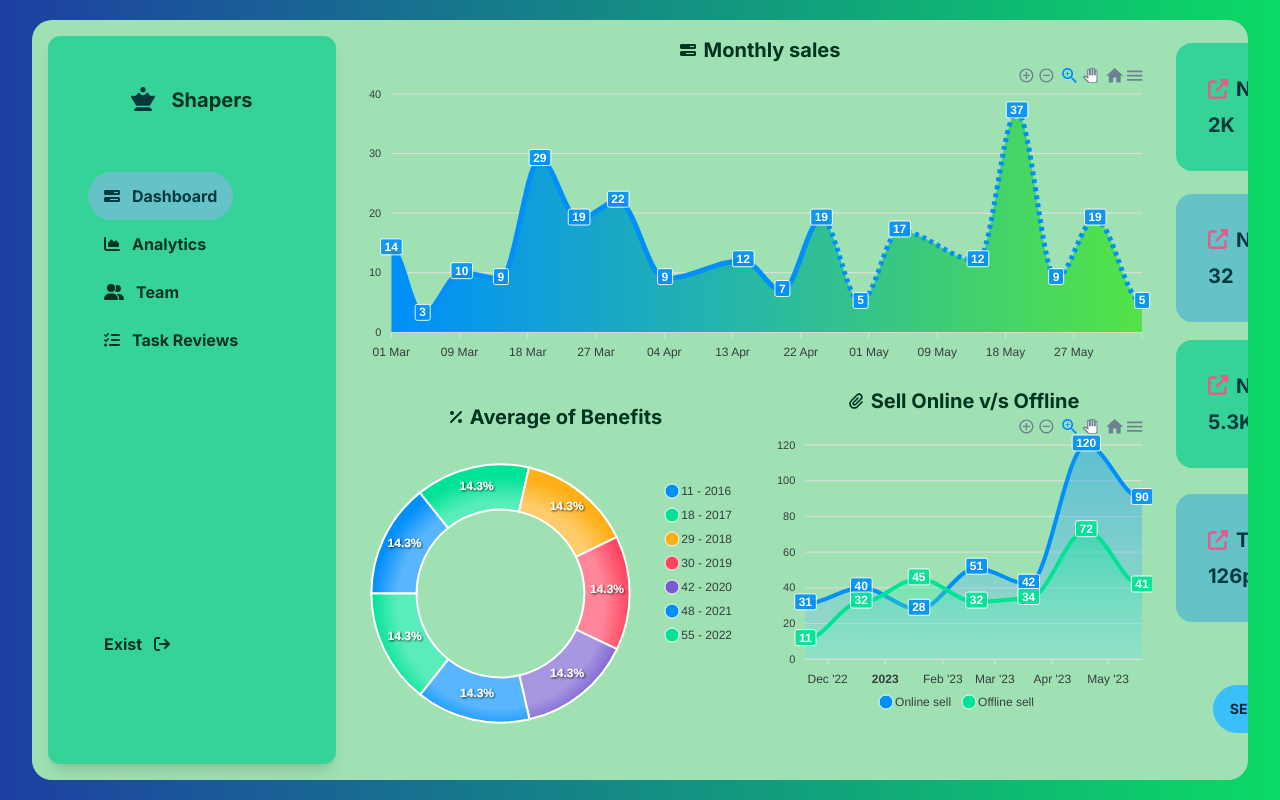
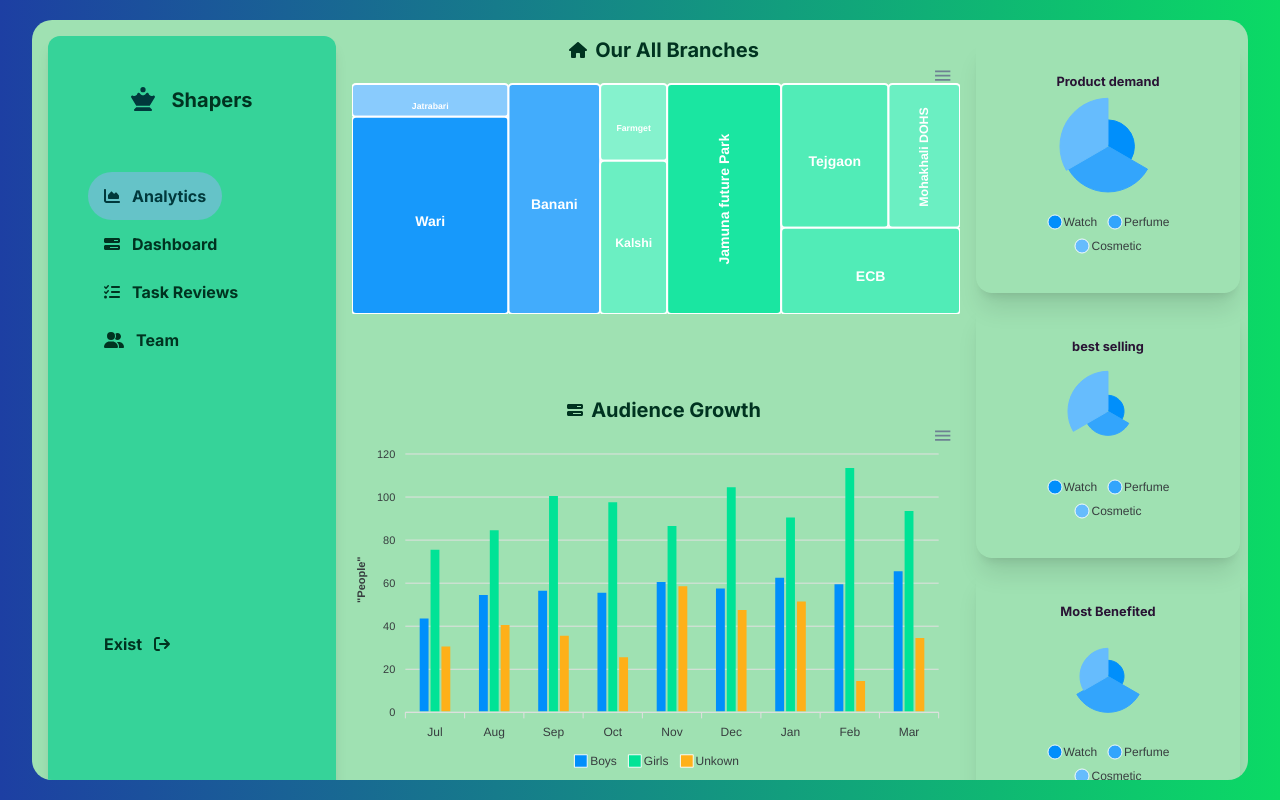
Before and after one commit to KanizFatimaMitu/project-analytics, a React (Create React App) app: page / in a window 1280 px wide. Built offline with nearby package versions, Linux system fonts and the light colour scheme.

Commit message:
all done

```diff
--- a/src/App.js
+++ b/src/App.js
@@ -9,13 +9,14 @@
 function App() {
   return (
     <div className="App">
-     <Routes>
-      <Route path="/" element={<Dashboard></Dashboard>}></Route>
-      <Route path="/analytics" element={<Analytics></Analytics>}></Route>
-      <Route path="/team" element={<Team></Team>}></Route>
-      <Route path="/reviews" element={<Reviews></Reviews>}></Route>
-      <Route path="/exist" element={<Exist></Exist>}></Route>
-     </Routes>
+      <Routes>
+
+        <Route path="/" element={<Analytics></Analytics>}></Route>
+        <Route path="/team" element={<Team></Team>}></Route>
+        <Route path="/dashboard" element={<Dashboard></Dashboard>}></Route>
+        <Route path="/reviews" element={<Reviews></Reviews>}></Route>
+        <Route path="/exist" element={<Exist></Exist>}></Route>
+      </Routes>
     </div>
   );
 }
--- a/src/Components/Cards/Cards.js
+++ b/src/Components/Cards/Cards.js
@@ -8,35 +8,35 @@
         <div class="grid grid-rows-5 gap-2 mt-4 flex justify-center items-center">
             <div class="card w-60 h-30 bg-success text-info-content ">
                 <div class="card-body ">
-                    <h2 class="card-title"><span><FontAwesomeIcon className='text-secondary-focus' icon={faUpRightFromSquare} /></span>New User</h2>
+                    <small class="card-title font-bold"><span><FontAwesomeIcon className='text-secondary-focus' icon={faUpRightFromSquare} /></span>New User</small>
                     <p className='font-bold text-xl text-primary-content'>2K</p>
                 </div>
             </div>
 
-            <div class="card w-60 h-30 bg-primary text-primary-content">
+            <div class="card w-60 h-30 bg-primary text-info-content">
                 <div class="card-body">
-                    <h2 class="card-title"><span><FontAwesomeIcon className='text-secondary-focus' icon={faUpRightFromSquare} /></span>New Sell Posts</h2>
+                    <small class="card-title font-bold"><span><FontAwesomeIcon className='text-secondary-focus' icon={faUpRightFromSquare} /></span>New Sell Posts</small>
                     <p className='font-bold text-xl text-primary-content'>32</p>
                 </div>
             </div>
 
-            <div class="card w-60 h-30 mt-[-8px] bg-success text-primary-content">
+            <div class="card w-60 h-30 mt-[-8px] bg-success text-info-content">
                 <div class="card-body">
-                    <h2 class="card-title"><span><FontAwesomeIcon className='text-secondary-focus' icon={faUpRightFromSquare} /></span>New Visitor</h2>
+                    <small class="card-title font-bold"><span><FontAwesomeIcon className='text-secondary-focus' icon={faUpRightFromSquare} /></span>New Visitor</small>
                     <p className='font-bold text-xl text-primary-content'>5.3K</p>
                 </div>
             </div>
 
-            <div class="card w-60 h-30 bg-primary text-primary-content">
+            <div class="card w-60 h-30 bg-primary text-info-content">
                 <div class="card-body">
-                    <h2 class="card-title"><span><FontAwesomeIcon className='text-secondary-focus' icon={faUpRightFromSquare} /></span>Todays order</h2>
+                    <small class="card-title font-bold"><span><FontAwesomeIcon className='text-secondary-focus' icon={faUpRightFromSquare} /></span>Todays order</small>
                     <p className='font-bold text-xl text-primary-content'>126pcs</p>
                 </div>
             </div>
 
-            <div class="card w-60  h-15 text-primary-content flex justify-center items-center">
+            <div class="card w-60  h-15 text-info-content flex justify-center items-center">
                 <div class="card-body">
-                <button class="btn btn-info"><NavLink to='/analytics'>See more details </NavLink></button>
+                <button class="btn btn-info"><NavLink to='/'>See more details </NavLink></button>
 
                 </div>
             </div>
--- a/src/Components/Charts/Branches.js
+++ b/src/Components/Charts/Branches.js
@@ -70,7 +70,7 @@
         <div>
              <div className='flex justify-center items-center mt-4 ml-4'>
                 <span className='mr-2 text-success-content'> <FontAwesomeIcon icon={faHomeAlt} /></span>
-                <h1 className='font-bold text-xl text-success-content'>Audience Growth</h1>
+                <h1 className='font-bold text-xl text-success-content'>Our All Branches</h1>
             </div>
             <ReactApexChart
             options={state.options}
--- a/src/Components/SidebarMenu/SidebarMenu.js
+++ b/src/Components/SidebarMenu/SidebarMenu.js
@@ -8,20 +8,27 @@
         <div className='bg-success m-4 rounded-xl shadow-lg '>
             <h1 className='flex justify-center items-center mt-12 mb-8'>
                 <span className='text-2xl font-bold text-primary-content'><FontAwesomeIcon icon={faChessQueen} /></span>
-                <NavLink to='/exist'><span className='text-xl ml-4 font-bold text-success-content'>Shapers</span> </NavLink>
+                <span className='text-xl ml-4 font-bold text-success-content'>Shapers</span>
             </h1>
             <div>
                 <ul class="menu text-success-content font-bold flex justify-center items-start w-56 p-2 rounded-box ml-8 mt-12">
+
                     <li>
                         <NavLink to='/'>
+                            <FontAwesomeIcon icon={faAreaChart} />
+                            Analytics
+                        </NavLink>
+                    </li>
+                    <li>
+                        <NavLink to='/dashboard'>
                             <FontAwesomeIcon icon={faBarsProgress} />
                             Dashboard
                         </NavLink>
                     </li>
                     <li>
-                        <NavLink to='/analytics'>
-                            <FontAwesomeIcon icon={faAreaChart} />
-                            Analytics
+                        <NavLink to='/reviews'>
+                            <FontAwesomeIcon icon={faTasks} />
+                            Task Reviews
                         </NavLink>
                     </li>
                     <li>
@@ -30,16 +37,11 @@
                             Team
                         </NavLink>
                     </li>
-                    <li>
-                        <NavLink to='/reviews'>
-                            <FontAwesomeIcon icon={faTasks} />
-                            Task Reviews
-                        </NavLink>
-                    </li>
+
                     <li className='mt-64'>
                         <NavLink to='/exist'>
                             Exist
-                           <FontAwesomeIcon icon={faSignOut} />
+                            <FontAwesomeIcon icon={faSignOut} />
                         </NavLink>
                     </li>
 
--- a/src/Pages/Exist.js
+++ b/src/Pages/Exist.js
@@ -1,7 +1,7 @@
 import React from 'react';
 import './Shared.css'
 import { FontAwesomeIcon } from '@fortawesome/react-fontawesome'
-import { faUserFriends, faCheckCircle } from '@fortawesome/free-solid-svg-icons'
+import { faChessQueen, faCheckCircle } from '@fortawesome/free-solid-svg-icons'
 import SidebarMenu from '../Components/SidebarMenu/SidebarMenu';
 import { NavLink } from 'react-router-dom';
 
@@ -9,10 +9,14 @@
     return (
         <div className='appGlass'>
             <SidebarMenu></SidebarMenu>
-            <div class="hero h-[600px] w-[800px] mx-auto my-auto">
+
+            <div class="hero h-[600px] w-[800px] mx-auto my-24">
+                <h2 className='mt-[-530px] text-primary-content font-bold text-2xl justify-center '>welcome to  <span className='text-5xl font-bold text-primary-content ml-6'><FontAwesomeIcon icon={faChessQueen} /></span>
+                    <span className='text-5xl ml-4 font-bold text-primary-content'>Shapers !!!</span> </h2>
                 <div class="hero-content flex-col lg:flex-row-reverse">
+
                     <div class="text-center lg:text-left">
-                        <h1 class="text-5xl text-primary-content font-bold">Login now!</h1>
+                        <h1 class="text-4xl text-primary-content font-bold">Login now!</h1>
                         <p class="py-6"><FontAwesomeIcon className='text-primary-content mr-2 font-bold ' icon={faCheckCircle} />Enter your Official Email. It must be valid and have to match Office document.</p>
                         <p class="py-6"><FontAwesomeIcon className='text-primary-content mr-2 font-bold ' icon={faCheckCircle} />Enter your Password which is given by us. must be match with office document.</p>
                         <p class="py-6"><FontAwesomeIcon className='text-primary-content mr-2 font-bold ' icon={faCheckCircle} />If access denied then contct with management immediately</p>
@@ -36,7 +40,7 @@
                                 </label>
                             </div>
                             <div class="form-control mt-6">
-                                <button class="btn btn-success"><NavLink to='/'>Login</NavLink></button>
+                                <button class="btn btn-primary-focus"><NavLink to='/'>Login</NavLink></button>
                             </div>
                         </div>
                     </div>
```
